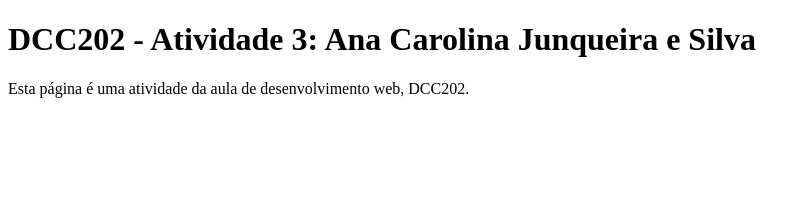
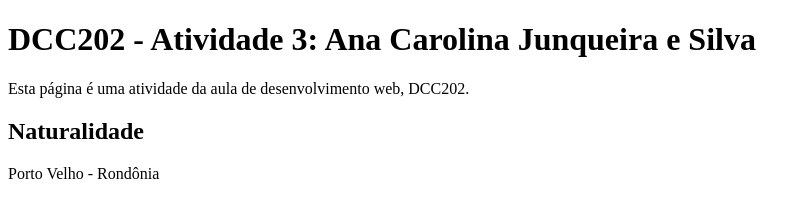
Before and after one commit to ufjf-dcc202/ufjf-dcc202-2023-3-b-atv3-AnaCarolinaJunqueira, a website: page index.html in a window 1280 px wide. Shown: the whole page, without its empty margins (0-811 px from the left). Drawn offline with Linux system fonts and the light colour scheme.

Commit message:
criação da primeira seção com a naturalidade

```diff
--- a/index.html
+++ b/index.html
@@ -9,6 +9,10 @@
     <main>
         <h1>DCC202 - Atividade 3: Ana Carolina Junqueira e Silva</h1>
         <p>Esta página é uma atividade da aula de desenvolvimento web, DCC202.</p>
+        <section>
+            <h2>Naturalidade</h2>
+            <p>Porto Velho - Rondônia</p>
+        </section>
     </main>
 
 </body>
```
